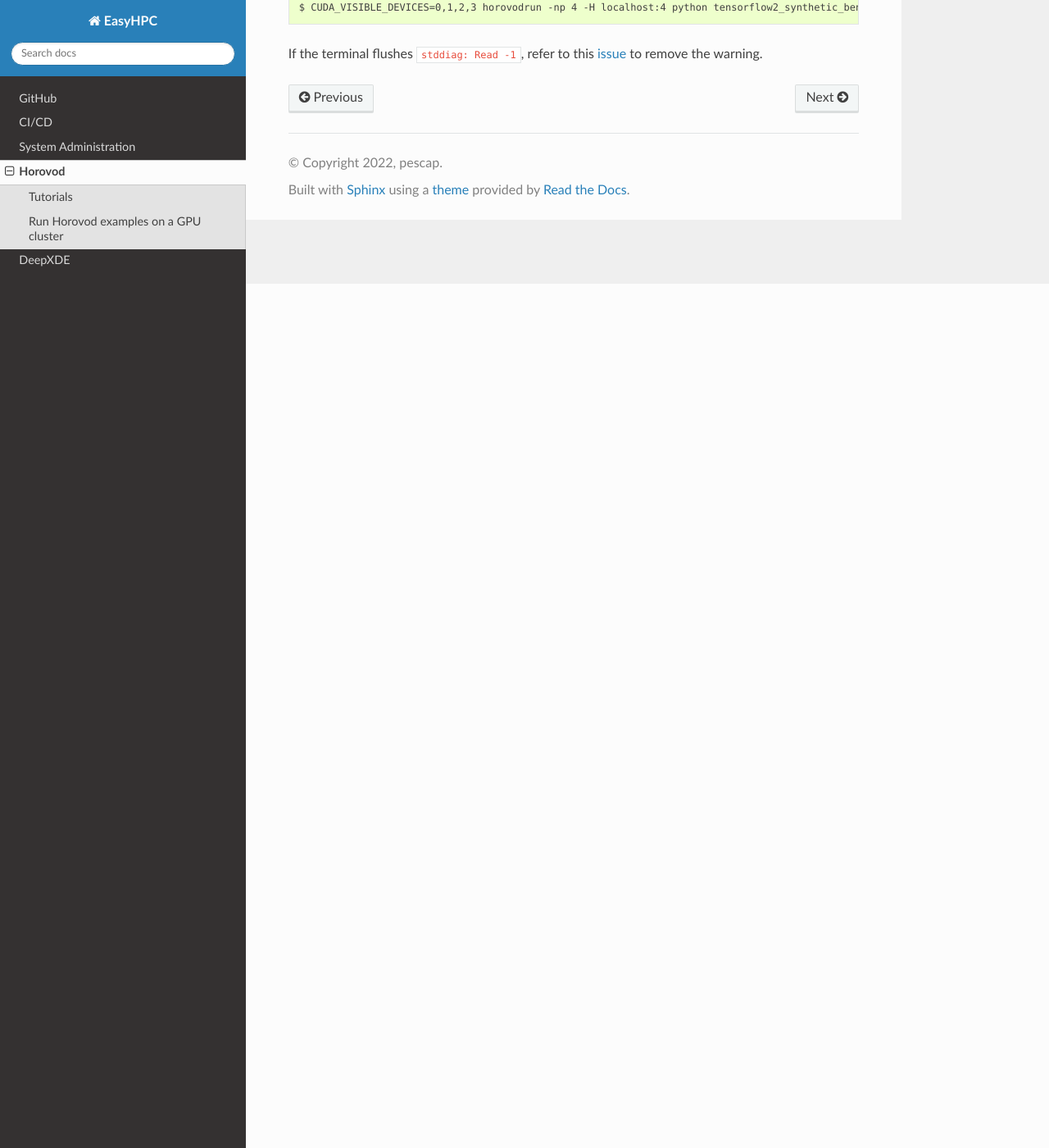
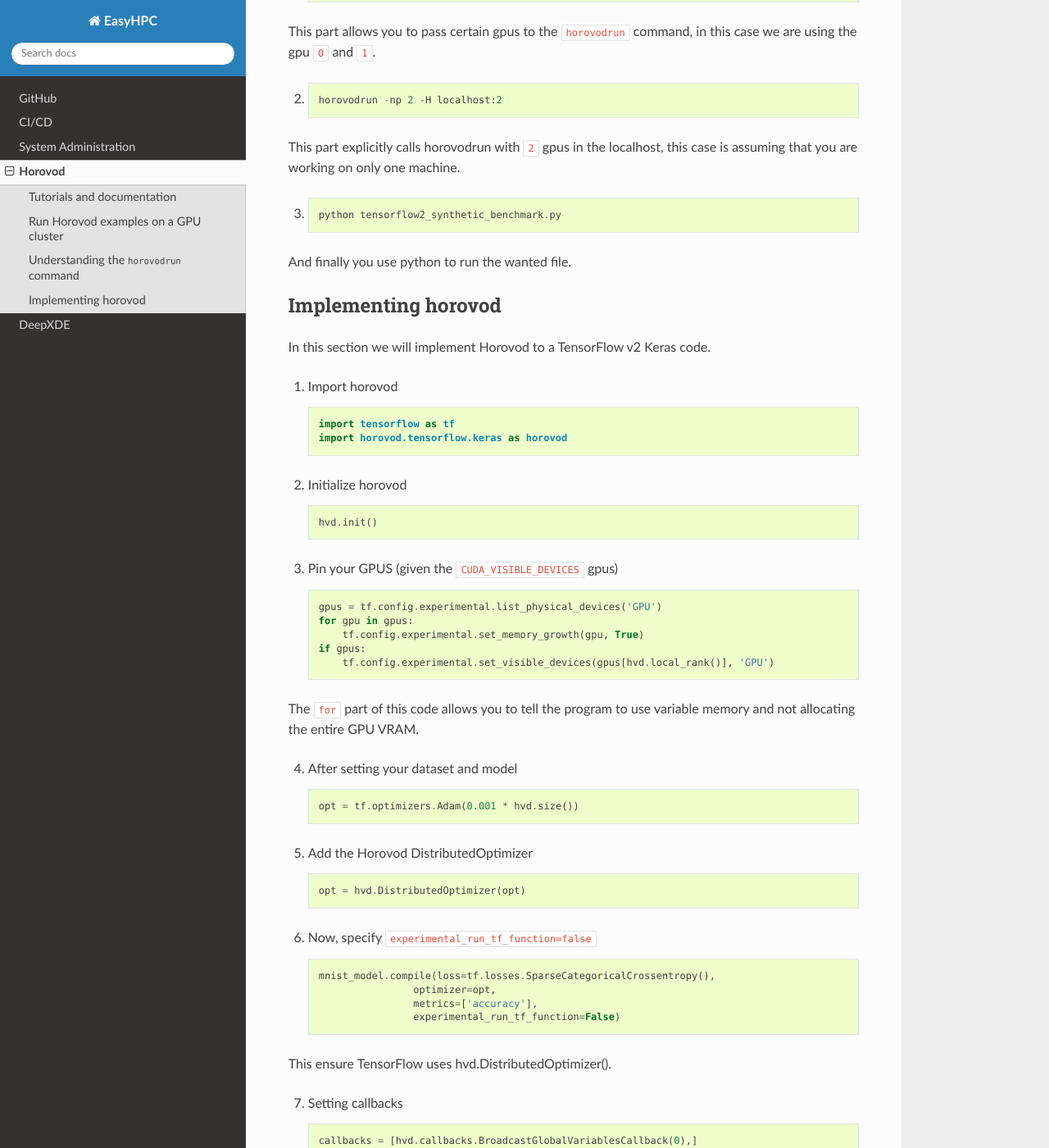
Before and after one commit to pescap/EasyHPC, a Sphinx documentation site: the page built from docs/source/horovod.rst, in a window 1280 px wide and 1400 px high, scrolled down 1054 px. Shown: the whole window at 82% size. Built offline with Sphinx 7.4.7 and the Read the Docs theme 2.0.0, drawn with Linux system fonts in a browser that asks for light colours; some of the changed text lies outside the part shown.

Commit message:
Adding initial steps to use horovod

```diff
--- a/docs/source/horovod.rst
+++ b/docs/source/horovod.rst
@@ -1,24 +1,19 @@
 Horovod
 =======
 
-Example of script using horovod::
+Tutorials and documentation
+---------------------------
 
-$ CUDA_VISIBLE_DEVICES=0,1 NCCL_P2P_DISABLE=1 horovodrun -np 2 -H localhost:2 python pytorch_mnist.py
+1. Getting started: Go to `this link <https://horovod.ai/getting-started/>`_.
 
+2. How to implement `Horovod with TensorFlow <https://horovod.readthedocs.io/en/stable/tensorflow.html>`_.
 
-Getting started: Go to `this link <https://horovod.ai/getting-started/>`_.
+3. Towards Data Science: `Distributed Deep Learning with Horovod <https://towardsdatascience.com/distributed-deep-learning-with-horovod-2d1eea004cb2>`_.
 
-`Horovod with TensorFlow <https://horovod.readthedocs.io/en/stable/tensorflow.html>`_.
-
-Towards Data Science: `Distributed Deep Learning with Horovod <https://towardsdatascience.com/distributed-deep-learning-with-horovod-2d1eea004cb2>`_.
-
-
-Tutorials
----------
-
-Some tutorials for Horovod are available here: ::
+4. Some tutorials for Horovod are available here: ::
 
 	$ git clone https://github.com/horovod/tutorials
+
 
 
 Run Horovod examples on a GPU cluster
@@ -28,9 +23,7 @@ The ``horovod`` Docker image comes with examples. Run ::
 
 	$ nvidia-docker run -it horovod/horovod
 
-The `examples` directory comes with an example directory per backend
-
-::
+The `examples` directory comes with an example directory per backend ::
 
     examples
     ├── adasum
@@ -46,3 +39,93 @@ If you choose the `tensorflow2` backend ::
 	$ CUDA_VISIBLE_DEVICES=0,1,2,3 horovodrun -np 4 -H localhost:4 python tensorflow2_synthetic_benchmark.py
 
 If the terminal flushes ``stddiag: Read -1``, refer to this `issue <https://github.com/horovod/horovod/issues/503>`_ to remove the warning.
+
+Understanding the ``horovodrun`` command
+----------------------------------------
+
+1. ::
+
+    CUDA_VISIBLE_DEVICES="0,1"
+
+This part allows you to pass certain gpus to the ``horovodrun`` command, in this case we are using the gpu
+``0`` and ``1``.
+
+2. ::
+
+    horovodrun -np 2 -H localhost:2
+
+This part explicitly calls horovodrun with ``2`` gpus in the localhost, this case is assuming that you are
+working on only one machine.
+
+3. ::
+
+    python tensorflow2_synthetic_benchmark.py
+
+And finally you use python to run the wanted file.
+
+
+.. Later on in this part we will add the parallel to DeepXDE.
+
+Implementing horovod
+--------------------
+In this section we will implement Horovod to a TensorFlow v2 Keras code.
+
+1. Import horovod ::
+
+    import tensorflow as tf
+    import horovod.tensorflow.keras as horovod
+
+2. Initialize horovod ::
+
+    hvd.init()
+
+3. Pin your GPUS (given the ``CUDA_VISIBLE_DEVICES`` gpus) ::
+
+    gpus = tf.config.experimental.list_physical_devices('GPU')
+    for gpu in gpus:
+        tf.config.experimental.set_memory_growth(gpu, True)
+    if gpus:
+        tf.config.experimental.set_visible_devices(gpus[hvd.local_rank()], 'GPU')
+
+The ``for`` part of this code allows you to tell the program to use variable memory and not allocating the entire
+GPU VRAM.
+
+4. After setting your dataset and model ::
+
+    opt = tf.optimizers.Adam(0.001 * hvd.size())
+
+5. Add the Horovod DistributedOptimizer ::
+
+    opt = hvd.DistributedOptimizer(opt)
+
+6. Now, specify ``experimental_run_tf_function=false`` ::
+
+    mnist_model.compile(loss=tf.losses.SparseCategoricalCrossentropy(),
+                    optimizer=opt,
+                    metrics=['accuracy'],
+                    experimental_run_tf_function=False)
+
+This ensure TensorFlow uses hvd.DistributedOptimizer().
+
+7. Setting callbacks ::
+
+    callbacks = [hvd.callbacks.BroadcastGlobalVariablesCallback(0),]
+
+This will broadcast the initial variable states from rank 0 to every processes.
+Just like the it is explained in the `official documentation <https://horovod.readthedocs.io/en/stable/keras.html>`_
+this is necessary to ensure consistent intialization of all workers.
+
+8. Save checkpoints only on worker 0 ::
+
+    if hvd.rank() == 0:
+        callbacks.append(keras.callbacks.ModelCheckpoint('./checkpoint-{epoch}.h5'))
+
+9. Fitting the model ::
+
+    model.fit(dataset,
+          steps_per_epoch=500 // hvd.size(),
+          callbacks=callbacks,
+          epochs=24,
+          verbose=1 if hvd.rank() == 0 else 0)
+
+Remember if the verbose is needed, assign it to ``1`` if there is only one GPU, else is ``0``.
```
